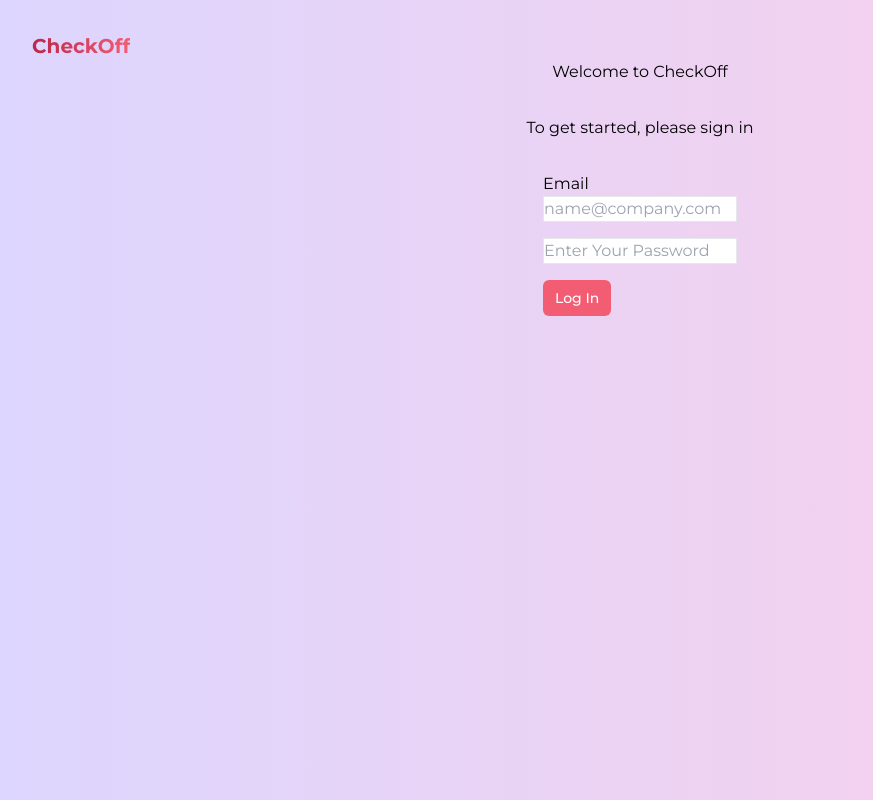
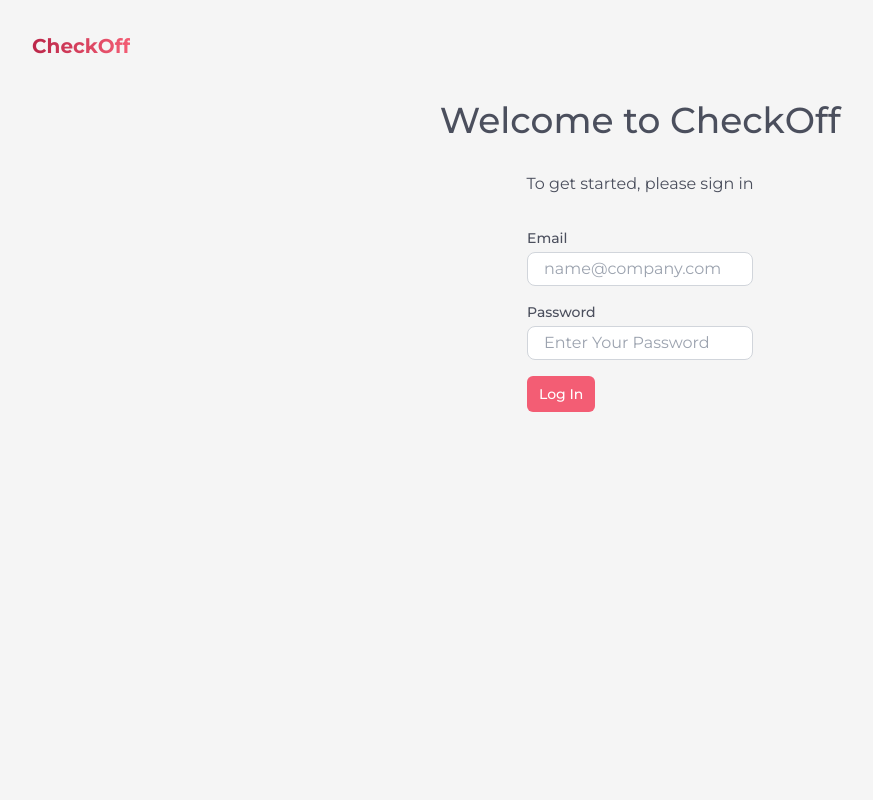
Before and after one commit to zoharkiks/checkoff, a Next.js app: page /login in a window 1280 px wide. Shown: the whole page, without its empty margins (0-873 px from the left). Built offline with nearby package versions, Linux system fonts and the light colour scheme; no server answers.

Commit message:
Style auth pages

```diff
--- a/src/app/(auth)/create-account/page.js
+++ b/src/app/(auth)/create-account/page.js
@@ -28,7 +28,6 @@ const CreateAccount = () => {
     const name = nameRef.current?.value;
 
     setLoading(true);
-
 
     try {
       // Check existing user
@@ -65,7 +64,6 @@ const CreateAccount = () => {
           redirect: false,
         });
 
-
         const session = await getSession();
         const userId = session?.user?.id;
 
@@ -73,7 +71,6 @@ const CreateAccount = () => {
         router.replace(`dashboard/${userId}`);
         formRef.current.reset();
         setLoading(false);
-
       } else {
         // Handle registration error
         setLoading(false);
@@ -84,49 +81,73 @@ const CreateAccount = () => {
     }
   };
   return (
-    <div className="padding">
+    <div className="padding text-text-primary">
       <div className="flex">
         <Link href="/">
           <span className="font-bold logo">CheckOff</span>
         </Link>
       </div>
       <div className="grid place-items-center ">
-        <h1 className="">You are in for a ride </h1>
+        <h1 className="text-3xl font-medium md:text-4xl">
+          You are in for a ride{" "}
+        </h1>
 
         <form
           ref={formRef}
           className="grid gap-4 mt-10"
           onSubmit={handleSubmit}
         >
+          <div className="flex flex-col space-y-1">
+            <label className="text-sm font-medium" htmlFor="name">
+              Name
+            </label>
             <input
               ref={nameRef}
-            className="capitalize border"
+              className="w-full px-4 py-1 text-black placeholder-gray-400 capitalize border border-gray-300 rounded-lg focus:ring-2 focus:ring-primary-200 focus:border-transparent"
               placeholder="Your Full Name"
               type="text"
-            name=""
+              name="name"
               required
             />
+          </div>
 
+          <div className="flex flex-col space-y-1">
+            <label className="text-sm font-medium" htmlFor="email">
+              Email
+            </label>
             <input
             ref={emailRef}
-            className="border"
+            className="w-full px-4 py-1 text-black placeholder-gray-400 border border-gray-300 rounded-lg focus:ring-2 focus:ring-primary-200 focus:border-transparent"
             placeholder="name@company.com"
             type="email"
-            name=""
+            name="email"
             required
           />
+          </div>
 
+
+          <div className="flex flex-col space-y-1">
+            <label className="text-sm font-medium" htmlFor="password">
+              Password
+            </label>
             <input
             ref={passwordRef}
-            className="border"
+            className="w-full px-4 py-1 text-black placeholder-gray-400 border border-gray-300 rounded-lg focus:ring-2 focus:ring-primary-200 focus:border-transparent"
             placeholder="Enter Your Password"
             type="password"
-            name=""
+            name="password"
             required
           />
+          </div>
+
+
+
+
+
+
 
           <span>{error}</span>
-          <Button>{loading ? "Loading" : "Sign Up"}</Button>
+          <Button>{loading ? "Signing You Up" : "Sign Up"}</Button>
         </form>
       </div>
     </div>
--- a/src/app/(auth)/layout.js
+++ b/src/app/(auth)/layout.js
@@ -1,6 +1,6 @@
 const RootLayout = ({children}) => {
     return (
-        <div className="h-screen bg-gradient-to-r from-violet-200 to-pink-200">
+        <div className="h-screen bg-surface-secondary">
             {children}
         </div>
      );
--- a/src/app/(auth)/login/page.js
+++ b/src/app/(auth)/login/page.js
@@ -6,8 +6,6 @@ import { Button } from "../../../components/Button";
 import { getSession, signIn, useSession } from "next-auth/react";
 import { useRouter } from "next/navigation";
 import { useUserStore } from "../../store";
-
-
 
 const Login = () => {
   // Zustand State
@@ -73,7 +71,7 @@ const Login = () => {
   };
 
   return (
-    <div className="padding">
+    <div className="text-text-primary padding">
       {status === "authenticated" && session ? (
         <>
           <span>Redirecting</span>
@@ -85,34 +83,46 @@ const Login = () => {
               <span className="font-bold logo">CheckOff</span>
             </Link>
           </div>
-          <div className="grid gap-8 place-items-center ">
-            <h1 className="">Welcome to CheckOff </h1>
+          <div className="grid gap-8 mt-10 place-items-center ">
+            <h2 className="text-3xl font-medium md:text-4xl">
+              Welcome to CheckOff{" "}
+            </h2>
             <p>To get started, please sign in</p>
 
             <form ref={formRef} onSubmit={handleSubmit}>
-              <label htmlFor="email">Email</label>
               <div className="flex flex-col space-y-4">
+                <div className="flex flex-col space-y-1">
+                  <label className="text-sm font-medium" htmlFor="email">
+                    Email
+                  </label>
                   <input
                     ref={emailRef}
-                  className="border"
+                    className="w-full px-4 py-1 text-black placeholder-gray-400 border border-gray-300 rounded-lg focus:ring-2 focus:ring-primary-200 focus:border-transparent"
                     placeholder="name@company.com"
                     type="email"
-                  name=""
+                    name="email"
                     id="email"
                     required
                   />
+                </div>
+
+                <div className="flex flex-col space-y-1">
+                  <label className="text-sm font-medium" htmlFor="password">
+                    Password
+                  </label>
 
                   <input
                     ref={passwordRef}
-                  className="border"
+                    className="w-full px-4 py-1 text-black placeholder-gray-400 border border-gray-300 rounded-lg focus:ring-2 focus:ring-primary-200 focus:border-transparent"
                     placeholder="Enter Your Password"
                     type="password"
-                  name=""
+                    name="password"
                     id="password"
                     required
                   />
+                </div>
                 {error ? <span>{error}</span> : null}
-                <Button>{loading ? "Loading" : "Log In"}</Button>
+                <Button>{loading ? "Logging You In" : "Log In"}</Button>
               </div>
             </form>
           </div>
--- a/src/app/(landingpage)/page.js
+++ b/src/app/(landingpage)/page.js
@@ -21,7 +21,7 @@ export default function Home() {
 
 
   return (
-    <div className="flex flex-col items-center justify-center min-h-full bg-surface-secondary padding">
+    <div className="flex flex-col items-center justify-center min-h-screen bg-surface-secondary padding">
       <Heading />
     </div>
   );
```
Lines whose indentation alone changed are shown as unchanged.
